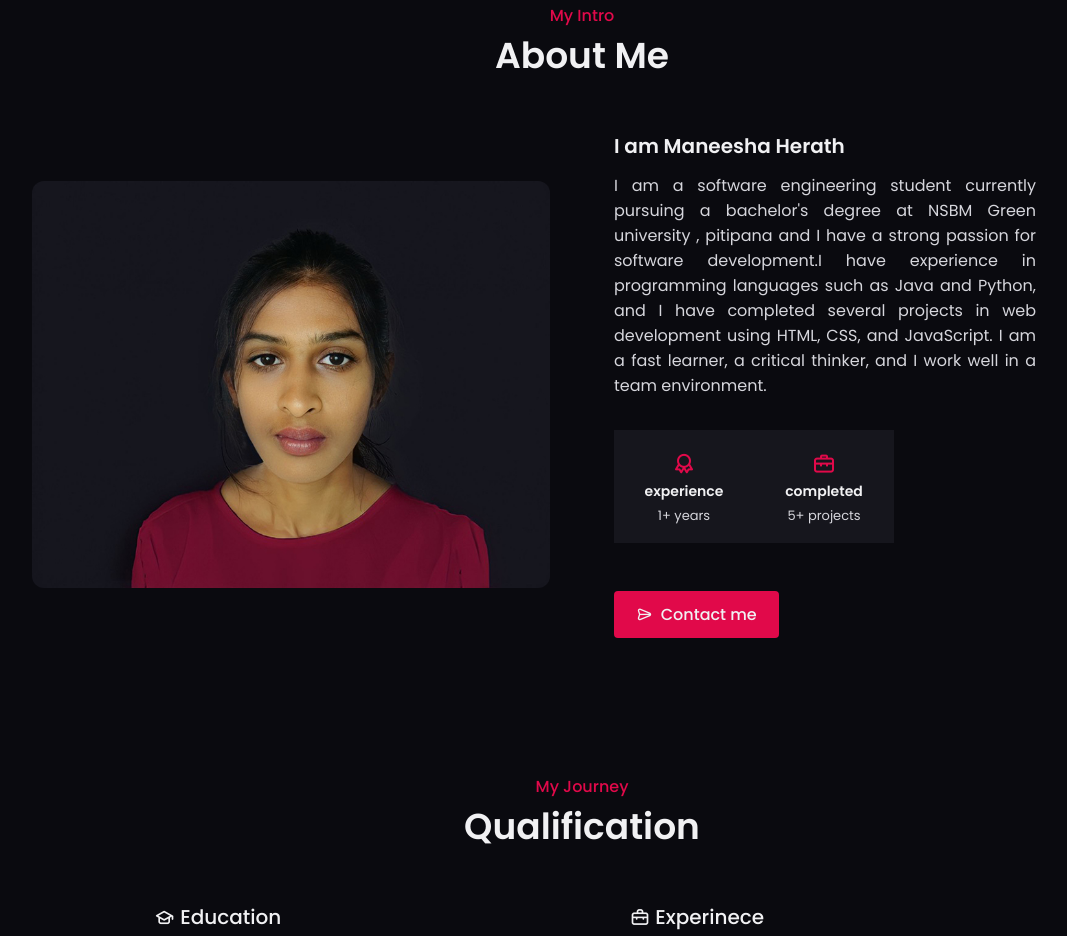
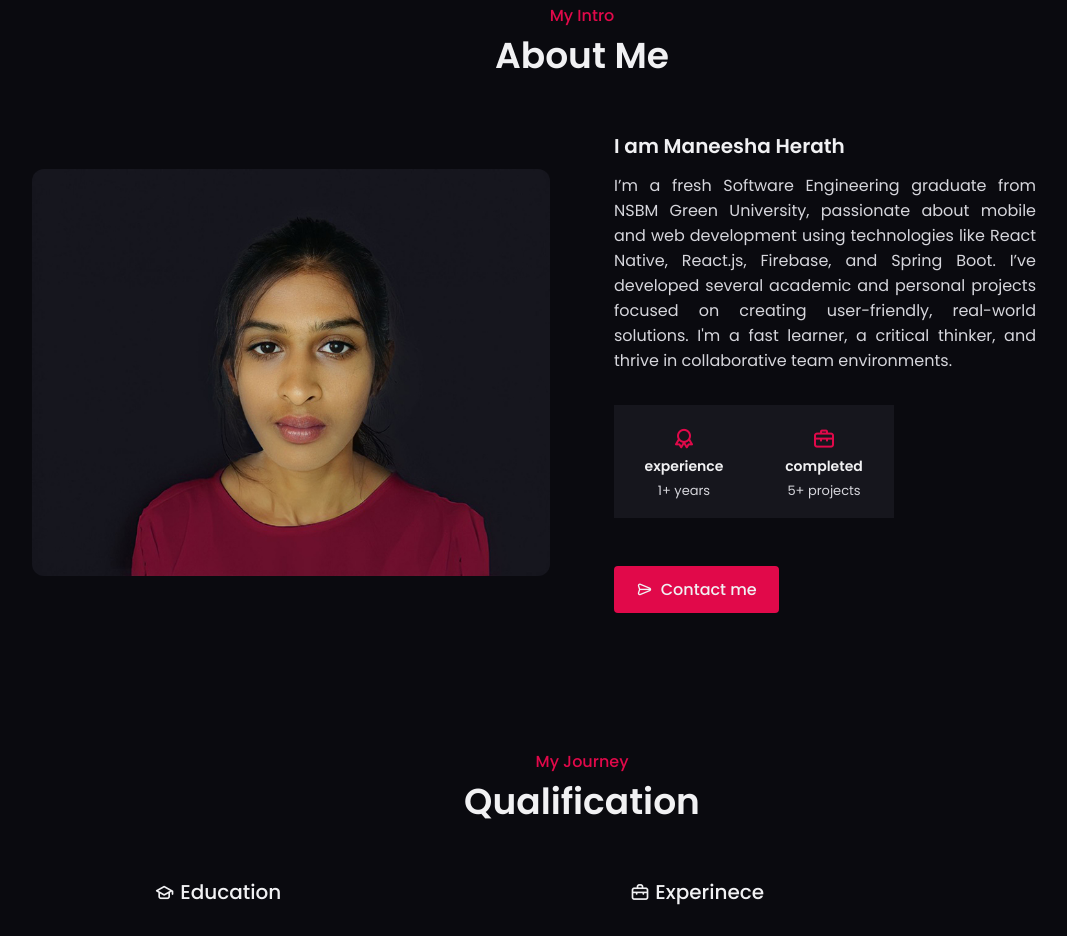
Before and after one commit to Maneeshaprabha/portfolio, a plain HTML site: page index.html in a window 1280 px wide. Shown: the part 901-1837 px from the top of the page, without its empty margins (108-1175 px from the left). Drawn offline with nearby package versions, Linux system fonts and the light colour scheme.

Commit message:
upadte something

```diff
--- a/index.html
+++ b/index.html
@@ -92,7 +92,7 @@
                     <h1 class="home__title">Hi, I Am <span class="home__title1">Maneesha Herath</span></h1>
                     <h3 class="home__subtitle">BSC(HONS) in Software Engineering (Undergraduate)</h3>
                     <p class="home__description">I'm a Software Engineer and Web Developer dedicated to crafting digital solutions with a focus on innovation and user experience.</p>
-                    <a href="assets/cv/Maneesha P Herath Resume.pdf" class="button"><i class="uil uil-user button__icon"></i> &nbsp; My Resume</a>
+                    <a href="assets/cv/Maneesha Herath.pdf" class="button"><i class="uil uil-user button__icon"></i> &nbsp; My Resume</a>
                 </div>
                 <div class="my__info">
                     <div class="info__item">
@@ -139,9 +139,8 @@
         <img src="assets/img/about-img.jpg" alt="" class="about__img">
         <div class="about__data">
             <h3 class="about__heading"> I am Maneesha Herath </h3>
-            <p class="about__description">I am a software engineering student currently pursuing a bachelor's degree at NSBM Green university ,
-                pitipana and I have a strong passion for software development.I have experience in programming languages such as Java and Python, and I have completed several projects in web development using HTML, CSS, and JavaScript. I am a fast learner, a critical thinker, and I work well in a team environment.</p>
-
+            <p class="about__description">I’m a fresh Software Engineering graduate from NSBM Green University, passionate about mobile and web development using technologies like React Native, React.js, Firebase, and Spring Boot. I’ve developed several academic and personal projects focused on creating user-friendly,
+                 real-world solutions. I'm a fast learner, a critical thinker, and thrive in collaborative team environments.
             <div class="about__info grid">
                <div class="about__box">
                 <i class="uil uil-award about__icon"> </i>
```
Also changed, not shown: 1 other file.
